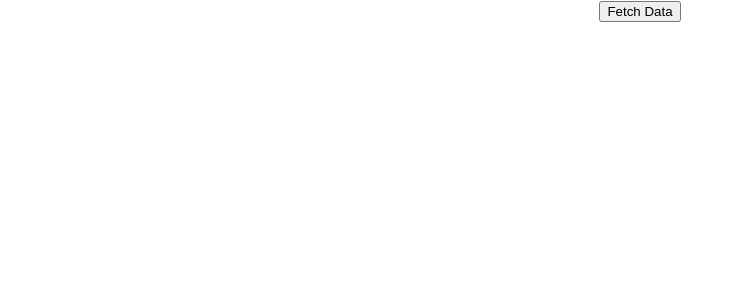
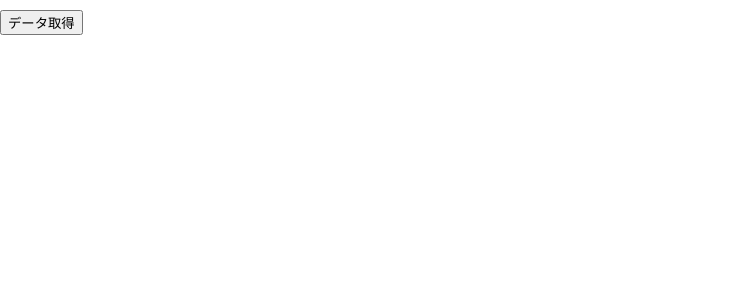
Before and after one commit to Zakky4/react_typescript, a React (Create React App) app: page / in a window 1280 px wide. Shown: the top 300 px of the page, without its empty margins (0-744 px from the left). Built offline with nearby package versions, Linux system fonts and the light colour scheme.

Commit message:
Array Type

```diff
--- a/src/App.css
+++ b/src/App.css
@@ -1,5 +1,6 @@
 .App {
-  text-align: center;
+  /* text-align: center; */
+  margin-top: 10px;
 }
 
 .App-logo {
--- a/src/App.tsx
+++ b/src/App.tsx
@@ -1,16 +1,30 @@
 import axios from "axios";
 import "./App.css";
+import { useState } from "react";
+import { Todo } from "./Todo";
+
+type TodoType = {
+  userId: number;
+  id: number;
+  title: string;
+  completed: boolean;
+};
 
 function App() {
+const [todos, setTodos] = useState<Array<TodoType>>([]);
+
   const onClickFetchData = () => {
-    axios.get("https://jsonplaceholder.typicode.com/todos").then((res) => {
-      console.log(res);
+    axios.get<Array<TodoType>>("https://jsonplaceholder.typicode.com/todos").then((res) => {
+    setTodos(res.data);
     });
   };
 
   return (
     <div className="App">
-      <button onClick={onClickFetchData}>Fetch Data</button>
+      <button onClick={onClickFetchData}>データ取得</button>
+      {todos.map((todo) => (
+        <Todo title={todo.title} userid={todo.userId} />
+      ))}
     </div>
   );
 }
--- /dev/null
+++ b/src/Todo.tsx
@@ -0,0 +1,4 @@
+export const Todo = (props) => {
+  const { title, userid } = props;
+  return <p>{`${title}(ユーザー:${userid})`}</p>;
+};
```
